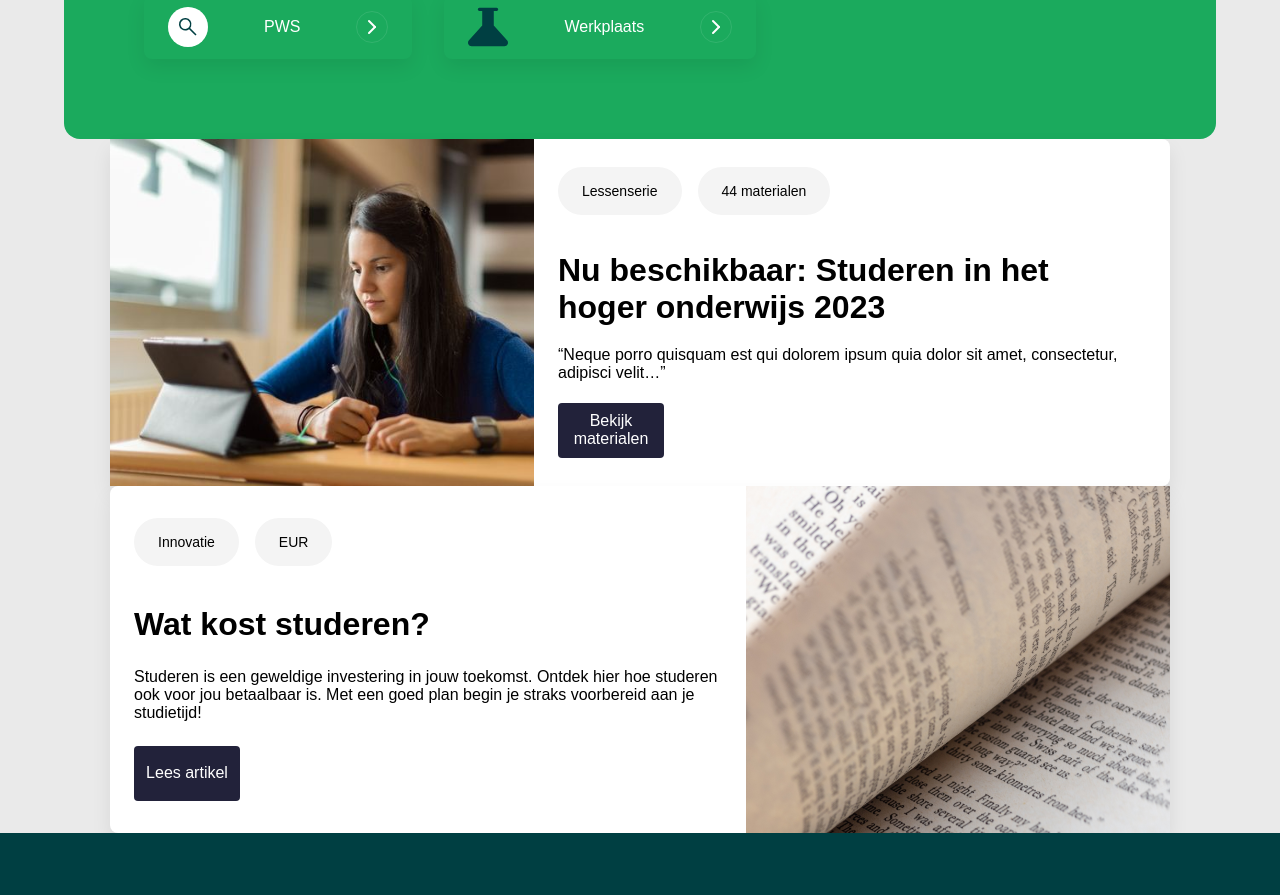
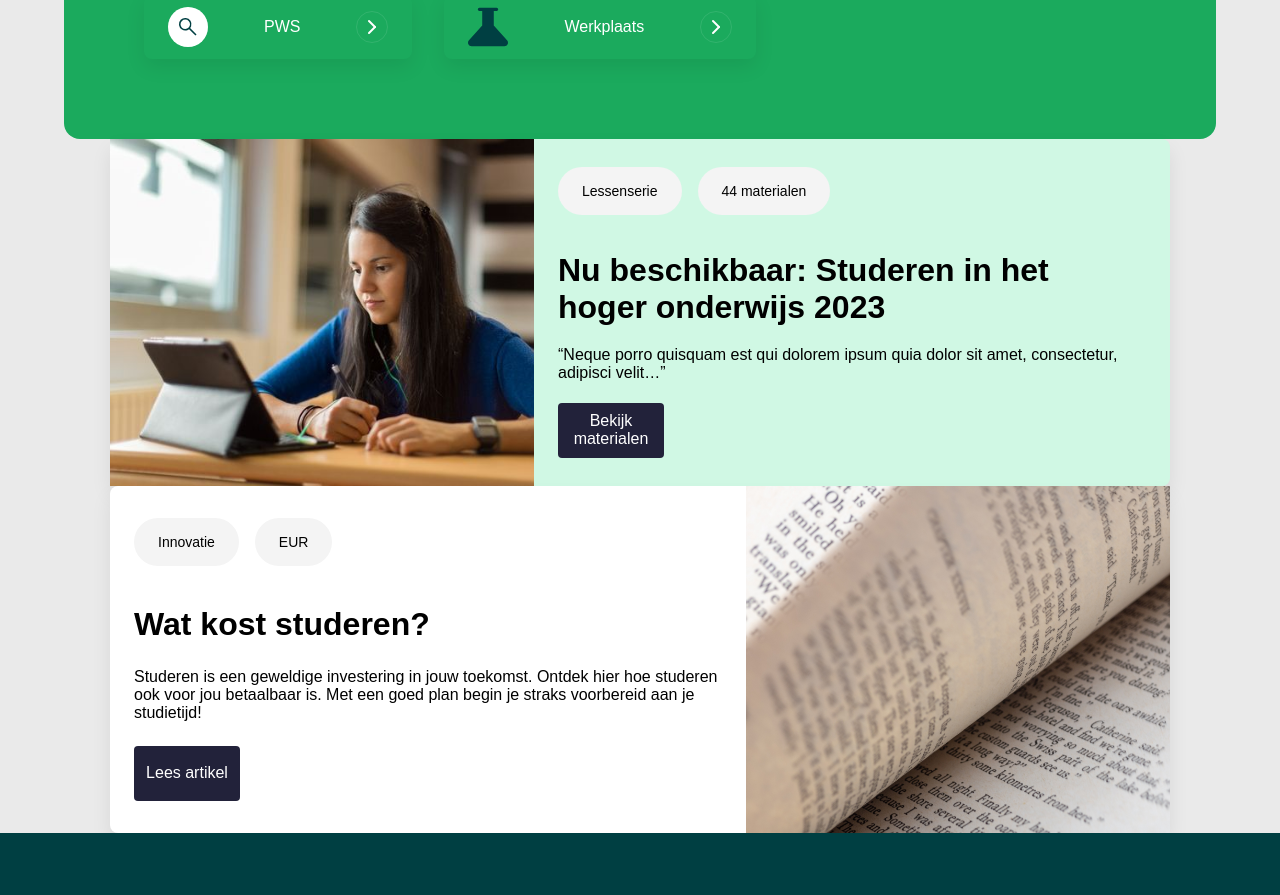
Before and after one commit to jaussems/press-play-assesment, a Next.js app: page / in a window 1280 px wide. Shown: the part 1780-2675 px from the top of the page. Built offline with nearby package versions, Linux system fonts and the light colour scheme; a web font is replaced by a local one.

Commit message:
added light green class

```diff
--- a/src/pages/index.tsx
+++ b/src/pages/index.tsx
@@ -71,7 +71,7 @@ export default function Home() {
           paragraph={
             "“Neque porro quisquam est qui dolorem ipsum quia dolor sit amet, consectetur, adipisci velit…”"
           }
-          class={"light"}
+          class={"light-green"}
           isLightBtn={false}
           buttonText={"Bekijk materialen"}
           tags={[{ text: "Lessenserie" }, { text: "44 materialen" }]}
--- a/src/styles/_variables.scss
+++ b/src/styles/_variables.scss
@@ -6,6 +6,7 @@ $xs: 10rem; // mobile only
 
 $base-green-color: #1baa5d;
 $dark-green-color: #003f42;
+$light-green-color: #d0f8e4;
 $basic-background-color: #eaeaea;
 $dark-blue-button-color: #22223a;
 $white-placeholder-color: #ffff;
--- a/src/styles/components/Article.module.scss
+++ b/src/styles/components/Article.module.scss
@@ -7,10 +7,10 @@
   h1 {
     font-size: 32px;
   }
+
   &_container {
     @include flex-row;
     margin: 0 auto;
-
     width: 66.25rem;
     height: 21.6875rem;
     border-radius: 8px;
@@ -91,3 +91,8 @@
   background: $white-placeholder-color;
   color: black;
 }
+
+.light-green {
+  background-color: $light-green-color;
+  color: black;
+}
```
